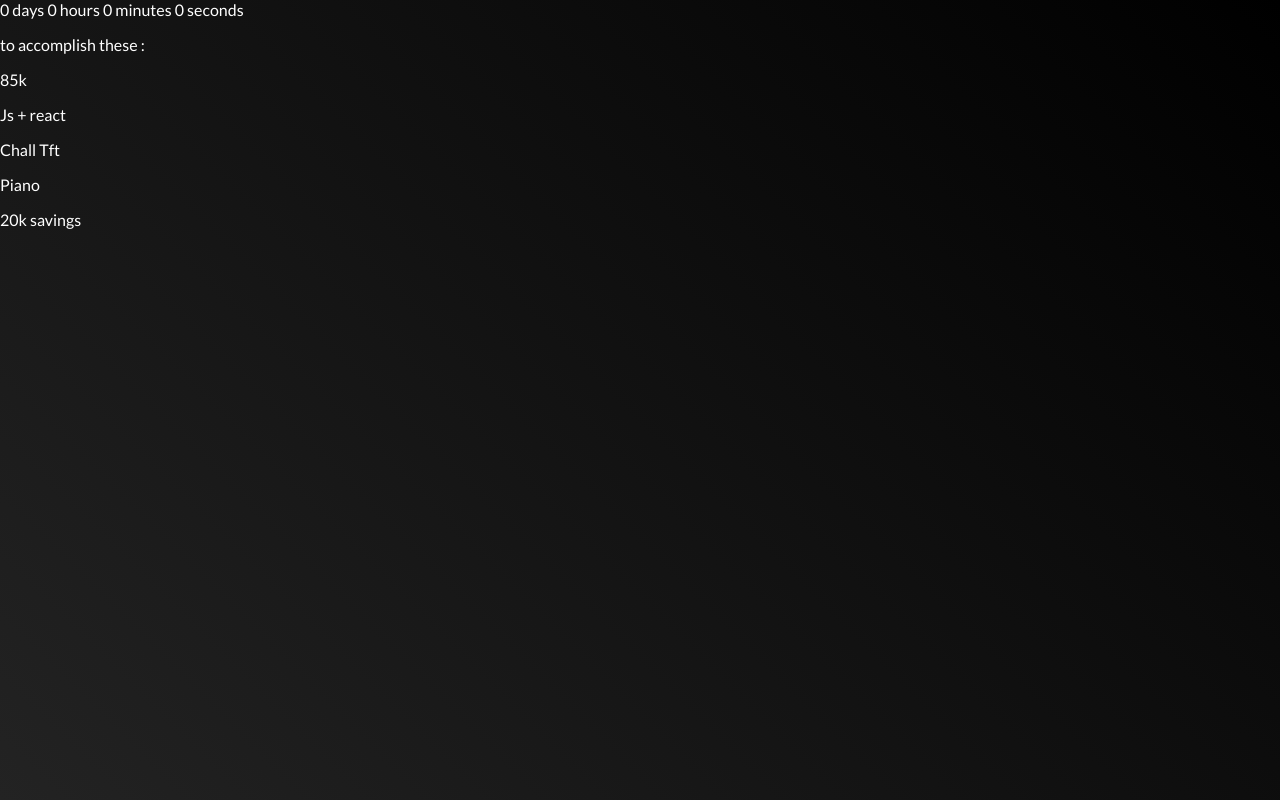
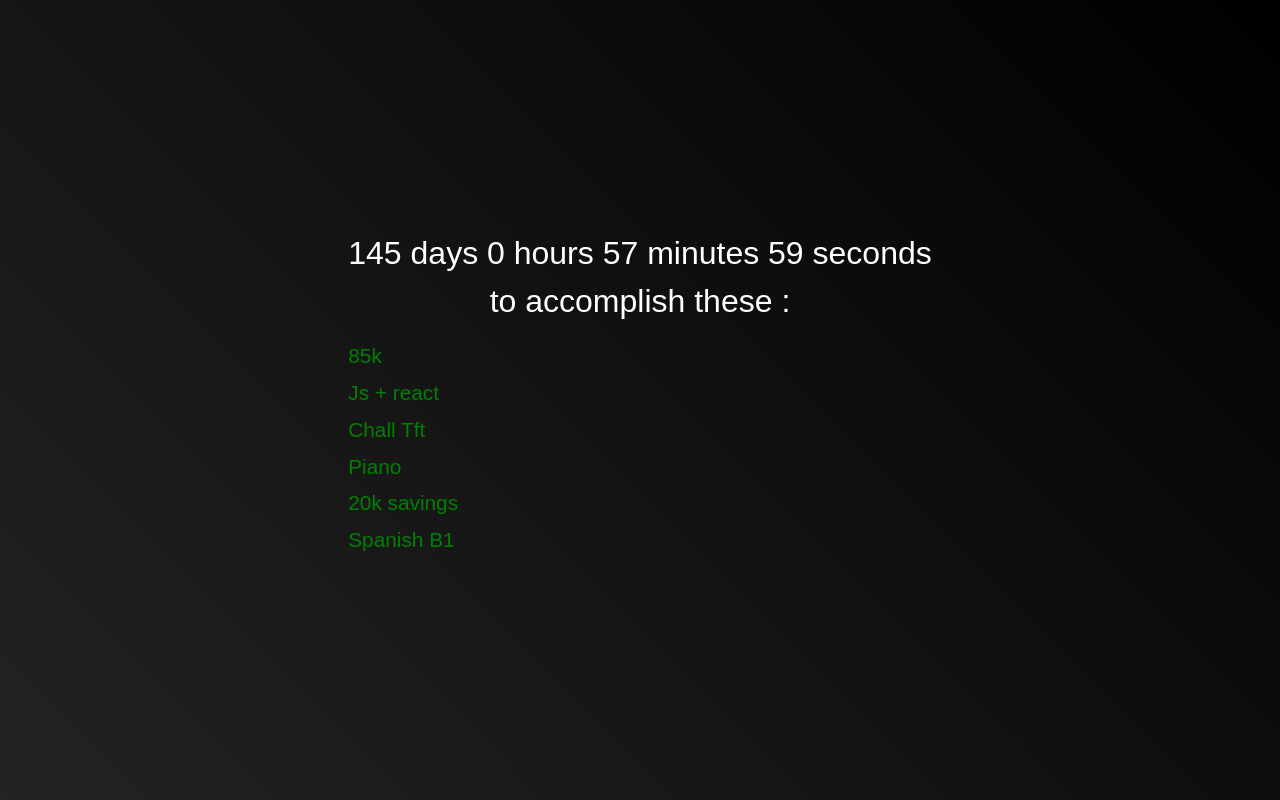
Before and after one commit to Nrotsa/Licznik, a plain HTML site: page index.html in a window 1280 px wide. Drawn offline with Linux system fonts and the light colour scheme.

Commit message:
Add files via upload

```diff
--- a/index.html
+++ b/index.html
@@ -16,19 +16,23 @@
     <html>
       <main>
         <section class="timer">
-          <div id="countdown-timer">
-            <span id="days">0</span> days <span id="hours">0</span> hours
-            <span id="minutes">0</span> minutes
-            <span id="seconds">0</span> seconds
+          <div class="top">
+            <div id="countdown-timer">
+              <span id="days"></span> <span id="hours"></span>
+              <span id="minutes"></span>
+              <span id="seconds"></span>
+            </div>
+            <p class="till">to accomplish these :</p>
           </div>
-          <p class="till">to accomplish these :</p>
-          <p class="chall">85k</p>
-          <p class="chall">Js + react</p>
-          <p class="chall">Chall Tft</p>
-          <p class="chall">Piano</p>
-          <p class="chall">20k savings</p>
+          <p id="chall" class="chall">85k</p>
+          <p id="chall" class="chall">Js + react</p>
+          <p id="chall" class="chall">Chall Tft</p>
+          <p id="chall" class="chall">Piano</p>
+          <p id="chall" class="chall">20k savings</p>
+          <p id="chall" class="chall">Spanish B1</p>
         </section>
       </main>
     </html>
+    <script src="js/js.js"></script>
   </body>
 </html>
--- /dev/null
+++ b/js/js.js
@@ -0,0 +1,25 @@
+function updateCountdownTimer() {
+  const currentDate = new Date();
+  const targetDate = new Date("2024-10-01T00:00:00");
+  const timeDifference = targetDate - currentDate;
+
+  const days = Math.floor(timeDifference / (1000 * 60 * 60 * 24));
+  const hours = Math.floor(
+    (timeDifference % (1000 * 60 * 60 * 24)) / (1000 * 60 * 60)
+  );
+  const minutes = Math.floor((timeDifference % (1000 * 60 * 60)) / (1000 * 60));
+  const seconds = Math.floor((timeDifference % (1000 * 60)) / 1000);
+
+  const timerElement = document.getElementById("countdown-timer");
+  timerElement.innerHTML = `${days} days ${hours} hours ${minutes} minutes ${seconds} seconds`;
+}
+updateCountdownTimer();
+setInterval(updateCountdownTimer, 1000);
+
+const marker = document.querySelectorAll(".chall");
+
+marker.forEach((chall) => {
+  chall.addEventListener("click", () => {
+    chall.classList.toggle("checked");
+  });
+});
--- a/styles/css.css
+++ b/styles/css.css
@@ -1,11 +1,45 @@
-* {
+*,
+*::before,
+*::after {
   box-sizing: border-box;
+  margin: 0;
+  padding: 0;
+  font-family: "Outfit", sans-serif;
 }
 body {
-  margin: 0;
-  padding: 0;
-  font-family: "Lato", sans-serif;
   background: linear-gradient(45deg, #232323, #000000);
   color: white;
   min-height: 100vh;
+  display: flex;
+  align-items: center;
+  justify-content: center;
 }
+main {
+  max-width: 50rem;
+  display: flex;
+  justify-content: center;
+  width: 100%;
+  padding: 0.5rem;
+}
+.top {
+  font-size: 2rem;
+  gap: 0.7rem;
+  display: flex;
+  flex-direction: column;
+  margin-bottom: 1.5rem;
+  align-items: center;
+  flex-wrap: wrap;
+  justify-content: center;
+  text-align: center;
+}
+.chall {
+  font-size: 1.3rem;
+  margin-bottom: 0.8rem;
+  cursor: pointer;
+  color: green;
+}
+.checked {
+  text-decoration: line-through;
+  text-decoration-thickness: 2px;
+  color: red;
+}
```
